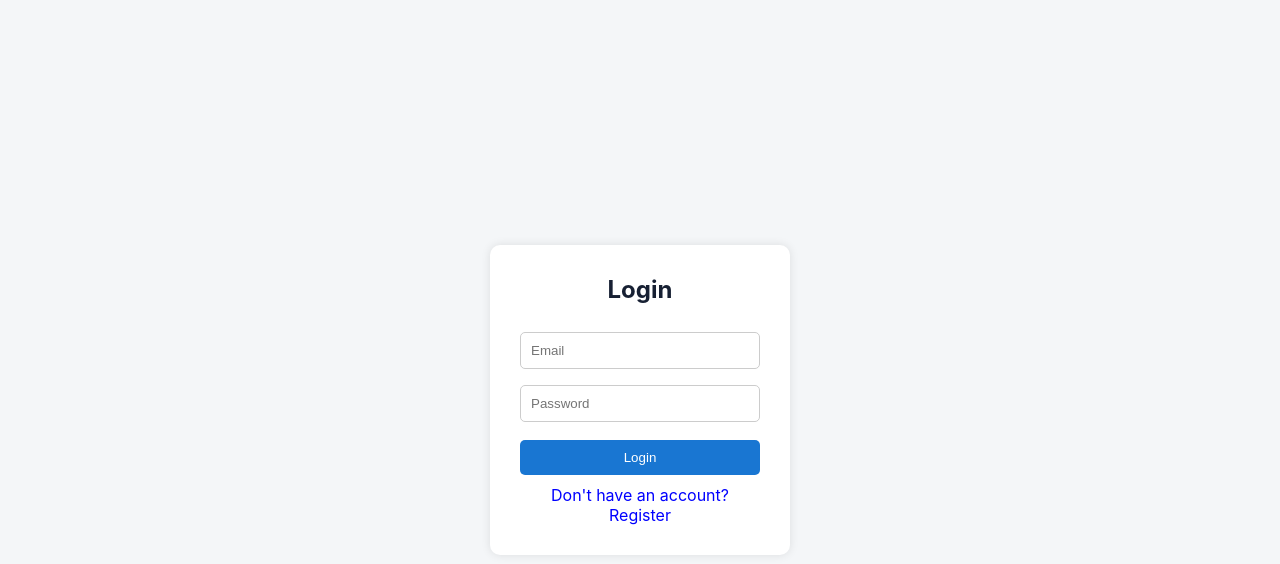
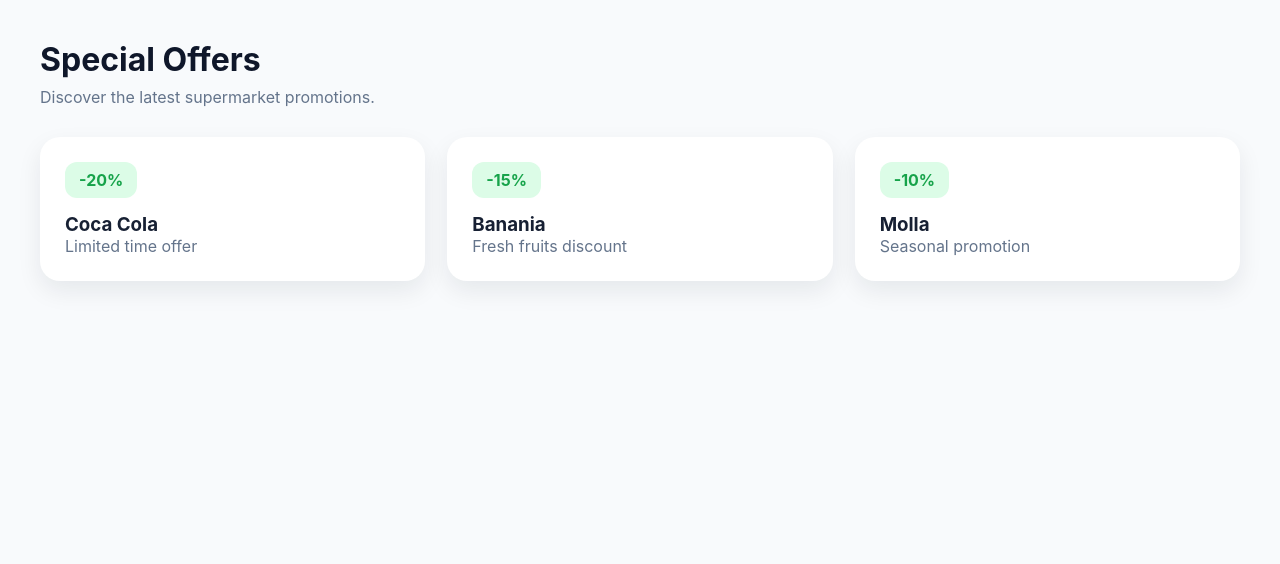
Before and after one commit to ElsaSallahu/supermarket-management, a React (Create React App) app in the folder frontend/: page /customer-offers in a window 1280 px wide. Before the commit this address led to /login. Shown: the top 564 px of the page. Built offline with nearby package versions, Linux system fonts and the light colour scheme.

Commit message:
Costumer

```diff
--- a/frontend/src/App.js
+++ b/frontend/src/App.js
@@ -13,6 +13,8 @@
 import CustomerRegister from "./pages/customer/CustomerRegister";
 import CustomerHome from "./pages/customer/CustomerHome";
 import CustomerProducts from "./pages/customer/CustomerProducts";
+import CustomerCategories from "./pages/customer/CustomerCategories";
+import CustomerOffers from "./pages/customer/CustomerOffers";
 
 function App() {
   return (
@@ -37,11 +39,19 @@
   path="/customer-register"
   element={<CustomerRegister />}
 />
+<Route
+  path="/customer-offers"
+  element={<CustomerOffers />}
+/>
 
 <Route
   path="/customer-home"
   element={<CustomerHome />}
 />
+<Route
+path="/customer-categories"
+element={<CustomerCategories />}
+ />
 
 <Route
   path="/customer-products"
--- /dev/null
+++ b/frontend/src/pages/customer/CustomerCategories.jsx
@@ -0,0 +1,66 @@
+import { useEffect, useState } from "react";
+import axios from "axios";
+
+function CustomerCategories() {
+  const [categories, setCategories] = useState([]);
+
+  useEffect(() => {
+    axios
+      .get("http://localhost:5000/categories")
+      .then((res) => setCategories(res.data))
+      .catch((err) => console.log(err));
+  }, []);
+
+  return (
+    <div style={{ padding: "40px", background: "#f8fafc", minHeight: "100vh" }}>
+      <h1 style={{ fontSize: "32px", color: "#0f172a", marginBottom: "8px" }}>
+        Product Categories
+      </h1>
+
+      <p style={{ color: "#64748b", marginBottom: "30px" }}>
+        Explore supermarket products by category.
+      </p>
+
+      <div
+        style={{
+          display: "grid",
+          gridTemplateColumns: "repeat(auto-fit, minmax(240px, 1fr))",
+          gap: "22px",
+        }}
+      >
+        {categories.map((c) => (
+          <div
+            key={c.category_id}
+            style={{
+              background: "white",
+              padding: "26px",
+              borderRadius: "20px",
+              boxShadow: "0 10px 25px rgba(15, 23, 42, 0.08)",
+              border: "1px solid #e5e7eb",
+            }}
+          >
+            <div
+              style={{
+                width: "55px",
+                height: "6px",
+                background: "#16a34a",
+                borderRadius: "20px",
+                marginBottom: "18px",
+              }}
+            ></div>
+
+            <h3 style={{ fontSize: "20px", color: "#0f172a", marginBottom: "8px" }}>
+              {c.emri}
+            </h3>
+
+            <p style={{ color: "#64748b", lineHeight: "1.6" }}>
+              {c.pershkrimi || "Products available in this category."}
+            </p>
+          </div>
+        ))}
+      </div>
+    </div>
+  );
+}
+
+export default CustomerCategories;
--- /dev/null
+++ b/frontend/src/pages/customer/CustomerOffers.jsx
@@ -0,0 +1,87 @@
+function CustomerOffers() {
+  const offers = [
+    {
+      id: 1,
+      product: "Coca Cola",
+      discount: "20%",
+      description: "Limited time offer"
+    },
+    {
+      id: 2,
+      product: "Banania",
+      discount: "15%",
+      description: "Fresh fruits discount"
+    },
+    {
+      id: 3,
+      product: "Molla",
+      discount: "10%",
+      description: "Seasonal promotion"
+    }
+  ];
+
+  return (
+    <div style={{
+      padding: "40px",
+      background: "#f8fafc",
+      minHeight: "100vh"
+    }}>
+      <h1 style={{
+        fontSize: "32px",
+        color: "#0f172a",
+        marginBottom: "8px"
+      }}>
+        Special Offers
+      </h1>
+
+      <p style={{
+        color: "#64748b",
+        marginBottom: "30px"
+      }}>
+        Discover the latest supermarket promotions.
+      </p>
+
+      <div
+        style={{
+          display: "grid",
+          gridTemplateColumns: "repeat(auto-fit, minmax(250px, 1fr))",
+          gap: "22px"
+        }}
+      >
+        {offers.map((offer) => (
+          <div
+            key={offer.id}
+            style={{
+              background: "white",
+              padding: "25px",
+              borderRadius: "20px",
+              boxShadow: "0 10px 25px rgba(15,23,42,0.08)"
+            }}
+          >
+            <div
+              style={{
+                background: "#dcfce7",
+                color: "#16a34a",
+                padding: "8px 14px",
+                borderRadius: "12px",
+                display: "inline-block",
+                fontWeight: "bold",
+                marginBottom: "15px"
+              }}
+            >
+              -{offer.discount}
+            </div>
+
+            <h3>{offer.product}</h3>
+
+            <p style={{ color: "#64748b" }}>
+              {offer.description}
+            </p>
+          </div>
+        ))}
+      </div>
+    </div>
+  );
+}
+
+export default CustomerOffers;
```
Also changed, not shown: frontend/src/pages/customer/CustomerLayout.jsx (+33 -11 lines).
